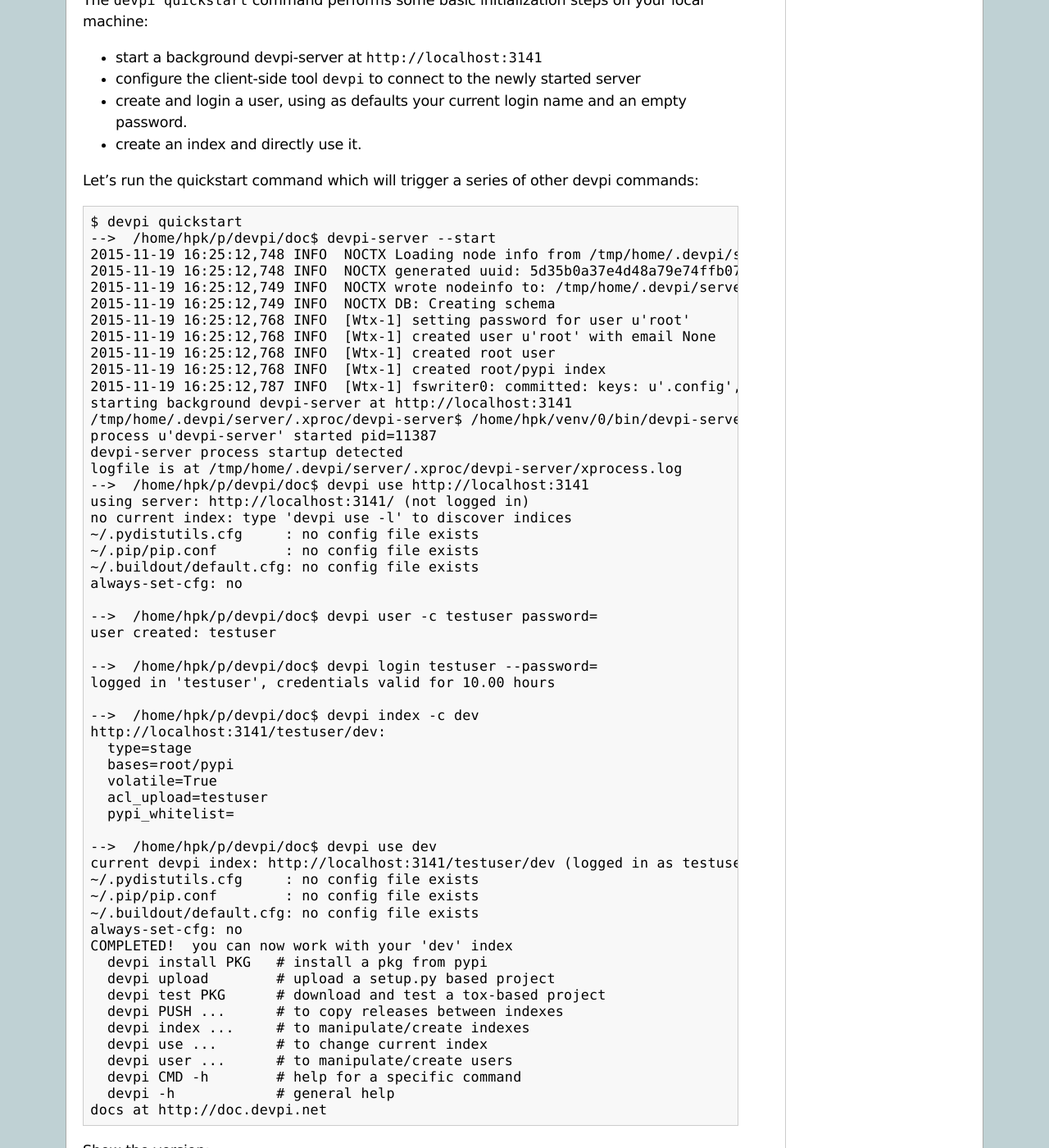
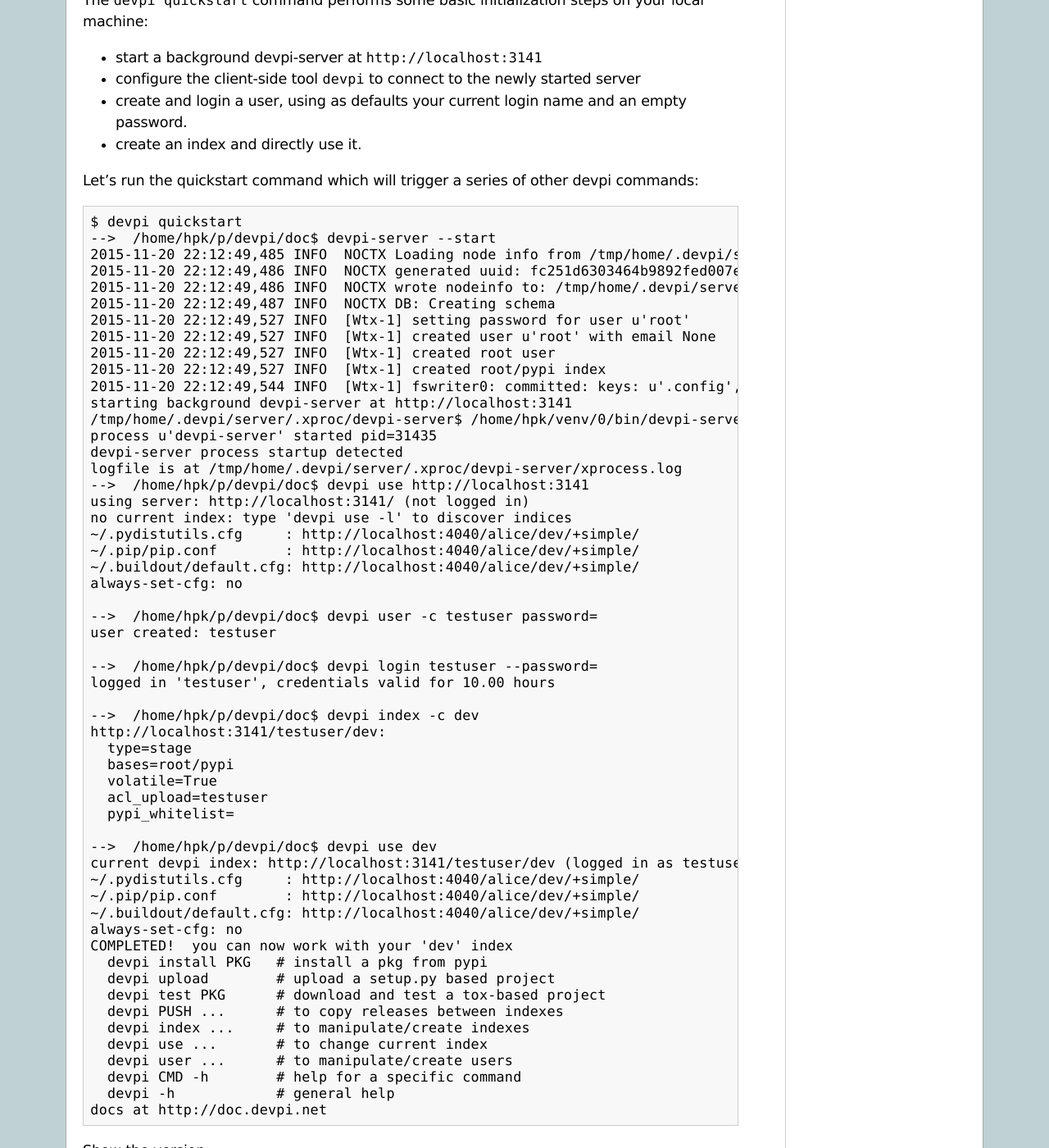
Before and after one commit to devpi/devpi, a Sphinx documentation site: the page built from doc/quickstart-releaseprocess.rst, in a window 1280 px wide and 1400 px high, scrolled down 469 px. Shown: the whole window at 82% size. Built offline with Sphinx 7.4.7, drawn with Linux system fonts in a browser that asks for light colours; pages that are not in the unit, such as notebooks, are missing from menus; some of the changed text lies outside the part shown.

Commit message:
prepare 2.5.2 hotfix release

```diff
--- a/doc/quickstart-releaseprocess.rst
+++ b/doc/quickstart-releaseprocess.rst
@@ -40,26 +40,26 @@
 
     $ devpi quickstart
     -->  /home/hpk/p/devpi/doc$ devpi-server --start
-    2015-11-19 16:25:12,748 INFO  NOCTX Loading node info from /tmp/home/.devpi/server/.nodeinfo
-    2015-11-19 16:25:12,748 INFO  NOCTX generated uuid: 5d35b0a37e4d48a79e74ffb0745a82c5
-    2015-11-19 16:25:12,749 INFO  NOCTX wrote nodeinfo to: /tmp/home/.devpi/server/.nodeinfo
-    2015-11-19 16:25:12,749 INFO  NOCTX DB: Creating schema
-    2015-11-19 16:25:12,768 INFO  [Wtx-1] setting password for user u'root'
-    2015-11-19 16:25:12,768 INFO  [Wtx-1] created user u'root' with email None
-    2015-11-19 16:25:12,768 INFO  [Wtx-1] created root user
-    2015-11-19 16:25:12,768 INFO  [Wtx-1] created root/pypi index
-    2015-11-19 16:25:12,787 INFO  [Wtx-1] fswriter0: committed: keys: u'.config',u'root/.config'
+    2015-11-20 22:12:49,485 INFO  NOCTX Loading node info from /tmp/home/.devpi/server/.nodeinfo
+    2015-11-20 22:12:49,486 INFO  NOCTX generated uuid: fc251d6303464b9892fed007e56ba320
+    2015-11-20 22:12:49,486 INFO  NOCTX wrote nodeinfo to: /tmp/home/.devpi/server/.nodeinfo
+    2015-11-20 22:12:49,487 INFO  NOCTX DB: Creating schema
+    2015-11-20 22:12:49,527 INFO  [Wtx-1] setting password for user u'root'
+    2015-11-20 22:12:49,527 INFO  [Wtx-1] created user u'root' with email None
+    2015-11-20 22:12:49,527 INFO  [Wtx-1] created root user
+    2015-11-20 22:12:49,527 INFO  [Wtx-1] created root/pypi index
+    2015-11-20 22:12:49,544 INFO  [Wtx-1] fswriter0: committed: keys: u'.config',u'root/.config'
     starting background devpi-server at http://localhost:3141
     /tmp/home/.devpi/server/.xproc/devpi-server$ /home/hpk/venv/0/bin/devpi-server
-    process u'devpi-server' started pid=11387
+    process u'devpi-server' started pid=31435
     devpi-server process startup detected
     logfile is at /tmp/home/.devpi/server/.xproc/devpi-server/xprocess.log
     -->  /home/hpk/p/devpi/doc$ devpi use http://localhost:3141
     using server: http://localhost:3141/ (not logged in)
     no current index: type 'devpi use -l' to discover indices
-    ~/.pydistutils.cfg     : no config file exists
-    ~/.pip/pip.conf        : no config file exists
-    ~/.buildout/default.cfg: no config file exists
+    ~/.pydistutils.cfg     : http://localhost:4040/alice/dev/+simple/
+    ~/.pip/pip.conf        : http://localhost:4040/alice/dev/+simple/
+    ~/.buildout/default.cfg: http://localhost:4040/alice/dev/+simple/
     always-set-cfg: no
 
     -->  /home/hpk/p/devpi/doc$ devpi user -c testuser password=
@@ -78,9 +78,9 @@
 
     -->  /home/hpk/p/devpi/doc$ devpi use dev
     current devpi index: http://localhost:3141/testuser/dev (logged in as testuser)
-    ~/.pydistutils.cfg     : no config file exists
-    ~/.pip/pip.conf        : no config file exists
-    ~/.buildout/default.cfg: no config file exists
+    ~/.pydistutils.cfg     : http://localhost:4040/alice/dev/+simple/
+    ~/.pip/pip.conf        : http://localhost:4040/alice/dev/+simple/
+    ~/.buildout/default.cfg: http://localhost:4040/alice/dev/+simple/
     always-set-cfg: no
     COMPLETED!  you can now work with your 'dev' index
       devpi install PKG   # install a pkg from pypi
@@ -141,9 +141,9 @@
 
     $ devpi use
     current devpi index: http://localhost:3141/testuser/dev (logged in as testuser)
-    ~/.pydistutils.cfg     : no config file exists
-    ~/.pip/pip.conf        : no config file exists
-    ~/.buildout/default.cfg: no config file exists
+    ~/.pydistutils.cfg     : http://localhost:4040/alice/dev/+simple/
+    ~/.pip/pip.conf        : http://localhost:4040/alice/dev/+simple/
+    ~/.buildout/default.cfg: http://localhost:4040/alice/dev/+simple/
     always-set-cfg: no
 
 Now go to the directory of a ``setup.py`` file of one of your projects
@@ -223,7 +224,7 @@
       python: commands succeeded
       congratulations :)
     wrote json report at: /tmp/devpi-test0/targz/toxreport.json
-    posting tox result data to http://localhost:3141/testuser/dev/+f/c17/1d7def6e7a8d5/example-1.0.tar.gz
+    posting tox result data to http://localhost:3141/testuser/dev/+f/687/fe8464bec283e/example-1.0.tar.gz
     successfully posted tox result data
 
 Here is what happened:
@@ -242,7 +243,7 @@
 We can verify that the test status was recorded via::
 
     $ devpi list example
-    http://localhost:3141/testuser/dev/+f/c17/1d7def6e7a8d5/example-1.0.tar.gz
+    http://localhost:3141/testuser/dev/+f/687/fe8464bec283e/example-1.0.tar.gz
     uwanda     linux2  python     2.7.6 tests passed
 
 .. note::
@@ -291,24 +292,24 @@
 
     $ devpi use
     current devpi index: http://localhost:3141/testuser/dev (logged in as testuser)
-    ~/.pydistutils.cfg     : no config file exists
-    ~/.pip/pip.conf        : no config file exists
-    ~/.buildout/default.cfg: no config file exists
+    ~/.pydistutils.cfg     : http://localhost:4040/alice/dev/+simple/
+    ~/.pip/pip.conf        : http://localhost:4040/alice/dev/+simple/
+    ~/.buildout/default.cfg: http://localhost:4040/alice/dev/+simple/
     always-set-cfg: no
 
 Let's now use our ``testuser/staging`` index::
 
     $ devpi use testuser/staging
     current devpi index: http://localhost:3141/testuser/staging (logged in as testuser)
-    ~/.pydistutils.cfg     : no config file exists
-    ~/.pip/pip.conf        : no config file exists
-    ~/.buildout/default.cfg: no config file exists
+    ~/.pydistutils.cfg     : http://localhost:4040/alice/dev/+simple/
+    ~/.pip/pip.conf        : http://localhost:4040/alice/dev/+simple/
+    ~/.buildout/default.cfg: http://localhost:4040/alice/dev/+simple/
     always-set-cfg: no
 
 and check the test result status again::
 
     $ devpi list example
-    http://localhost:3141/testuser/staging/+f/c17/1d7def6e7a8d5/example-1.0.tar.gz
+    http://localhost:3141/testuser/staging/+f/687/fe8464bec283e/example-1.0.tar.gz
     uwanda     linux2  python     2.7.6 tests passed
 
 Good, the test result status is still available after the push
@@ -347,17 +348,17 @@
 
     $ devpi use testuser/dev
     current devpi index: http://localhost:3141/testuser/dev (logged in as testuser)
-    ~/.pydistutils.cfg     : no config file exists
-    ~/.pip/pip.conf        : no config file exists
-    ~/.buildout/default.cfg: no config file exists
+    ~/.pydistutils.cfg     : http://localhost:4040/alice/dev/+simple/
+    ~/.pip/pip.conf        : http://localhost:4040/alice/dev/+simple/
+    ~/.buildout/default.cfg: http://localhost:4040/alice/dev/+simple/
     always-set-cfg: no
 
 and look at our example release files::
 
     $ devpi list example
-    http://localhost:3141/testuser/dev/+f/c17/1d7def6e7a8d5/example-1.0.tar.gz
+    http://localhost:3141/testuser/dev/+f/687/fe8464bec283e/example-1.0.tar.gz
     uwanda     linux2  python     2.7.6 tests passed
-    http://localhost:3141/testuser/staging/+f/c17/1d7def6e7a8d5/example-1.0.tar.gz
+    http://localhost:3141/testuser/staging/+f/687/fe8464bec283e/example-1.0.tar.gz
     uwanda     linux2  python     2.7.6 tests passed
 
 we'll see that ``example-1.0.tar.gz`` is contained in both
@@ -366,8 +367,8 @@
     $ devpi remove -y example
     About to remove the following releases and distributions
     version: 1.0
-      - http://localhost:3141/testuser/dev/+f/c17/1d7def6e7a8d5/example-1.0.tar.gz
-      - http://localhost:3141/testuser/dev/+f/c17/1d7def6e7a8d5/example-1.0.tar.gz.toxresult0
+      - http://localhost:3141/testuser/dev/+f/687/fe8464bec283e/example-1.0.tar.gz
+      - http://localhost:3141/testuser/dev/+f/687/fe8464bec283e/example-1.0.tar.gz.toxresult0
     Are you sure (yes/no)? yes (autoset from -y option)
     deleting release 1.0 of example
 
@@ -378,15 +379,15 @@
 because it inherits all releases from its ``testuser/staging`` base::
 
     $ devpi list example
-    http://localhost:3141/testuser/staging/+f/c17/1d7def6e7a8d5/example-1.0.tar.gz
+    http://localhost:3141/testuser/staging/+f/687/fe8464bec283e/example-1.0.tar.gz
     uwanda     linux2  python     2.7.6 tests passed
 
 ::
 
     $ devpi-server --stop
-    2015-11-19 16:25:34,530 INFO  NOCTX Loading node info from /tmp/home/.devpi/server/.nodeinfo
-    2015-11-19 16:25:34,530 INFO  NOCTX wrote nodeinfo to: /tmp/home/.devpi/server/.nodeinfo
-    killed server pid=11387
+    2015-11-20 22:13:13,505 INFO  NOCTX Loading node info from /tmp/home/.devpi/server/.nodeinfo
+    2015-11-20 22:13:13,505 INFO  NOCTX wrote nodeinfo to: /tmp/home/.devpi/server/.nodeinfo
+    killed server pid=31435
 
 running devpi-server permanently
 +++++++++++++++++++++++++++++++++
--- a/doc/userman/devpi_commands.rst
+++ b/doc/userman/devpi_commands.rst
@@ -557,7 +557,7 @@
                             checked for new releases. [1800]
 
     deployment and data options:
-      --version             show devpi_version (2.5.0)
+      --version             show devpi_version (2.5.2)
       --role {master,replica,auto}
                             set role of this instance. [auto]
       --master-url MASTER_URL
```
Also changed, not shown: other parts of doc/quickstart-releaseprocess.rst (+12 -11 lines), doc/quickstart-pypimirror.rst (+27 -33 lines), doc/quickstart-server.rst (+29 -29 lines), doc/userman/devpi_packages.rst (+18 -18 lines), 5 other files.
